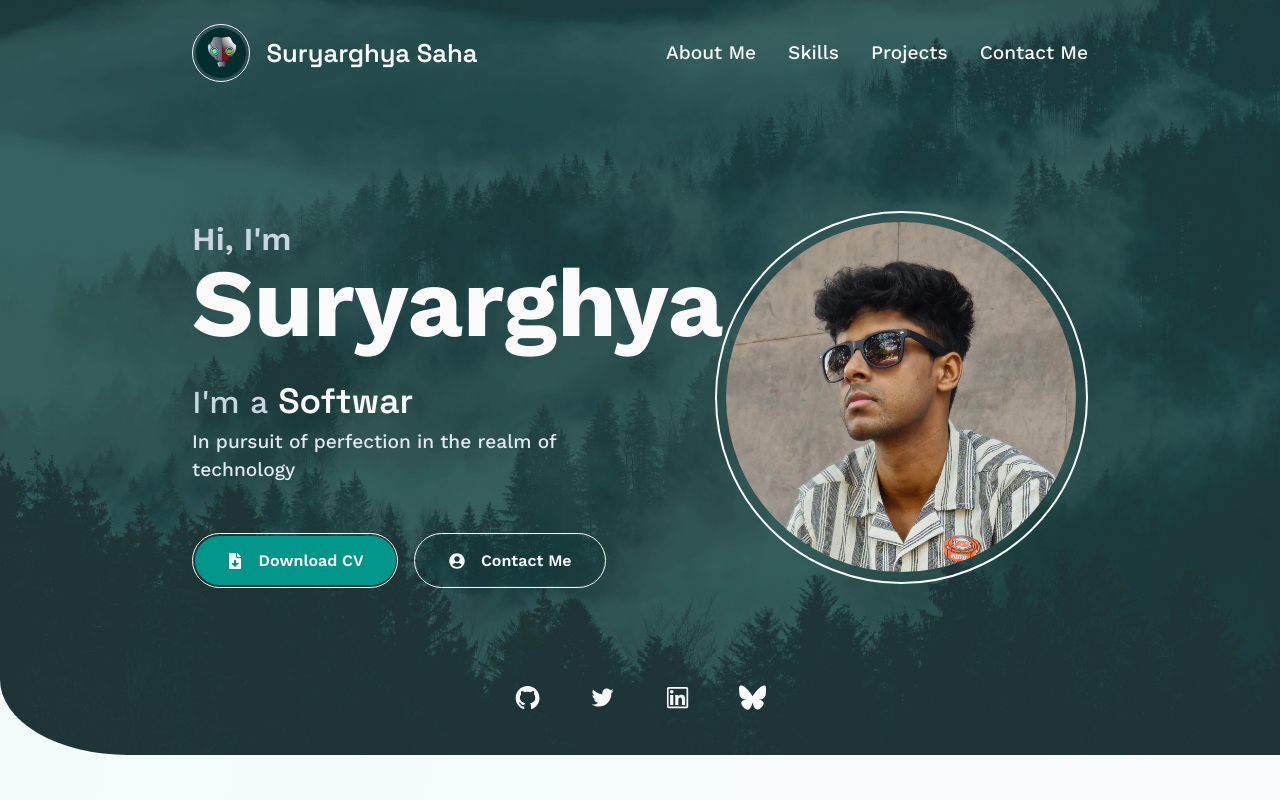
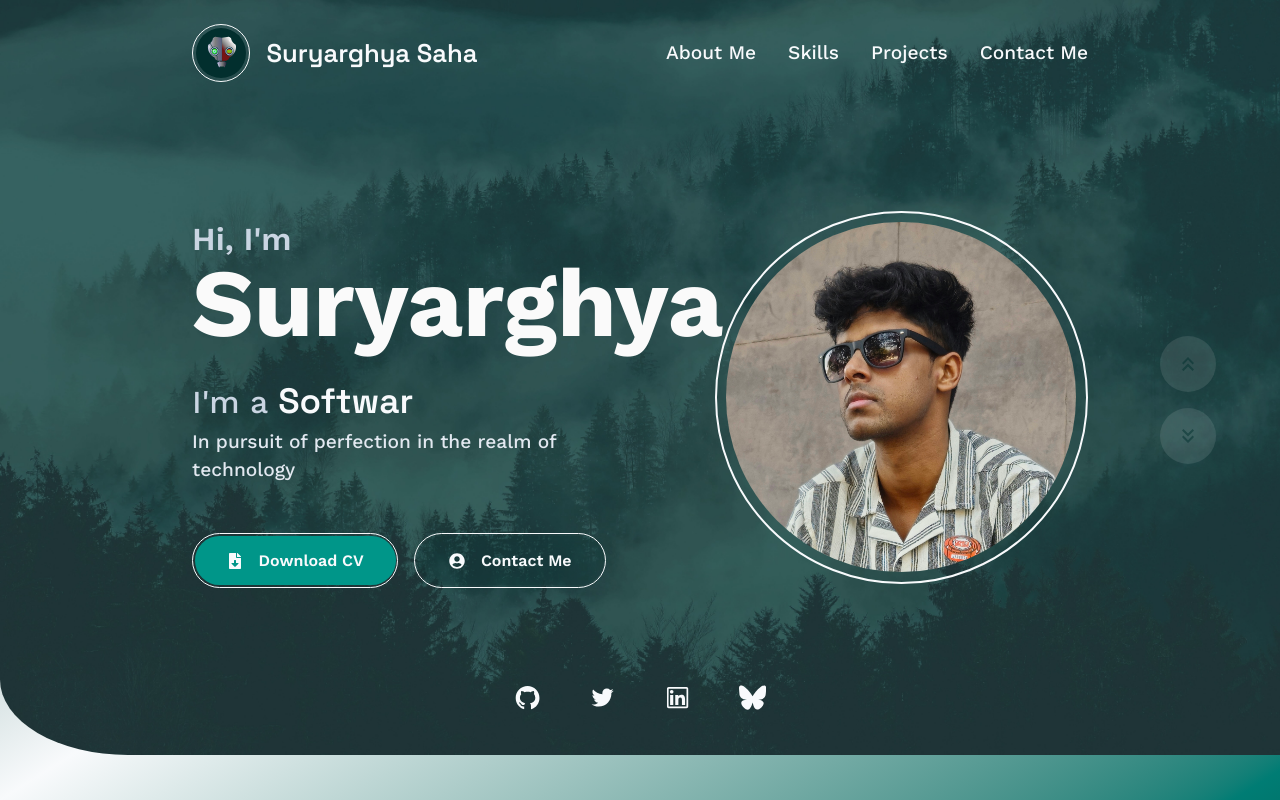
Before and after one commit to cole319/portfolio-suryarghya-0524, a Next.js app: page / in a window 1280 px wide. Shown: the top 800 px of the page. Built offline with nearby package versions, Linux system fonts and the light colour scheme.

Commit message:
scroll buttons

```diff
--- a/app/components/AboutMe.tsx
+++ b/app/components/AboutMe.tsx
@@ -4,6 +4,7 @@ export default function AboutMe() {
   return (
     <section
       id="about_me"
+      data-key="next_prev"
       className="px-[12rem] py-[10rem] bg-gradient-to-l from-teal-800 via-teal-800/20 to-transparent text-slate-50 rounded-tr-[10%] flex justify-between item-center"
     >
       <div
--- a/app/components/ContactMe.tsx
+++ b/app/components/ContactMe.tsx
@@ -1,6 +1,6 @@
 export default function ContactMe() {
   return (
-    <div>
+    <section>
       Lorem ipsum dolor sit amet consectetur adipisicing elit. Cumque laboriosam
       nemo voluptatum velit dolor numquam voluptas sunt, excepturi corrupti
       doloremque neque, sed illo fuga ut quas. Temporibus corporis ducimus fuga?
@@ -17,6 +17,6 @@ export default function ContactMe() {
       elit. Cumque laboriosam nemo voluptatum velit dolor numquam voluptas sunt,
       excepturi corrupti doloremque neque, sed illo fuga ut quas. Temporibus
       corporis ducimus fuga?
-    </div>
+    </section>
   );
 }
--- a/app/components/Navbar.tsx
+++ b/app/components/Navbar.tsx
@@ -3,7 +3,10 @@ import Link from "next/link";
 
 export default function Navbar() {
   return (
-    <nav className="px-[12rem] py-[1.5rem] flex justify-between items-center w-full text-slate-50 ">
+    <nav
+      data-key="next_prev"
+      className="px-[12rem] py-[1.5rem] flex justify-between items-center w-full text-slate-50 "
+    >
       <div id="logo" className="flex justify-start items-center gap-[1rem]">
         <div
           id="icons"
--- a/app/components/Projects.tsx
+++ b/app/components/Projects.tsx
@@ -9,6 +9,7 @@ export default function Projects() {
   return (
     <section
       id="projects"
+      data-key="next_prev"
       className="px-[12rem] py-[6rem] bg-gradient-to-l from-teal-800 via-teal-800/50 to-transparent text-slate-50 rounded-tr-[10%] flex flex-col justify-center item-center"
     >
       <div className="grid grid-cols-3 gap-[2rem]">
--- /dev/null
+++ b/app/components/SectionNavButton.tsx
@@ -0,0 +1,29 @@
+"use client";
+import { MdKeyboardDoubleArrowUp } from "react-icons/md";
+import { MdKeyboardDoubleArrowDown } from "react-icons/md";
+
+// internal imports
+
+import { navigateToNext, navigateToPrev } from "../utils/navigateToNextOrPrev";
+
+export function SectionNavButtonUp() {
+  return (
+    <button
+      className="bg-slate-50/10 text-teal-950/50 p-[1rem] text-[1.5rem] rounded-full cursor-pointer hover:bg-slate-50 hover:text-teal-950 ease-in-out duration-300"
+      onClick={navigateToPrev}
+    >
+      <MdKeyboardDoubleArrowUp />
+    </button>
+  );
+}
+
+export function SectionNavButtonDown() {
+  return (
+    <button
+      className="bg-slate-50/10 text-teal-950/50 p-[1rem] text-[1.5rem] rounded-full cursor-pointer hover:bg-slate-50 hover:text-teal-950 ease-in-out duration-300"
+      onClick={navigateToNext}
+    >
+      <MdKeyboardDoubleArrowDown />
+    </button>
+  );
+}
--- a/app/components/Skills.tsx
+++ b/app/components/Skills.tsx
@@ -8,6 +8,7 @@ export default function Skills() {
   return (
     <section
       id="skills"
+      data-key="next_prev"
       className="px-[12rem] py-[6rem] bg-gradient-to-r from-teal-800 via-teal-800/50 to-transparent text-slate-50 rounded-bl-[10%] flex justify-between item-center"
     >
       <div
--- a/app/page.tsx
+++ b/app/page.tsx
@@ -1,7 +1,6 @@
 import Image from "next/image";
 
-import { FaInfoCircle } from "react-icons/fa";
-import { FaLightbulb } from "react-icons/fa";
+import { FaInfoCircle, FaLightbulb, FaMailBulk } from "react-icons/fa";
 import { FaGears } from "react-icons/fa6";
 
 //internal imports
@@ -13,10 +12,18 @@ import Projects from "./components/Projects";
 import ContactMe from "./components/ContactMe";
 import Footer from "./components/Footer";
 import Header from "./components/Header";
+import {
+  SectionNavButtonUp,
+  SectionNavButtonDown,
+} from "./components/SectionNavButton";
 
 export default function Home() {
   return (
-    <div className="min-h-screen font-display-work bg-gradient-to-br from-teal-50 via-slate-50 to-teal-50 text-teal-950 flex flex-col justify-between gap-[2rem] ">
+    <main className="relative min-h-screen font-display-work bg-gradient-to-br from-teal-800 via-slate-50 to-teal-700 bg-fixed text-teal-950 flex flex-col justify-between gap-[2rem]">
+      <div className="fixed top-[50vh] right-[5%] transform -translate-y-[50%] z-50 flex flex-col gap-[1rem]">
+        <SectionNavButtonUp />
+        <SectionNavButtonDown />
+      </div>
       <div className="bg-[url('/hero_bg.jpg')] bg-cover bg-fixed rounded-bl-[10%]">
         <Navbar />
         <Hero />
@@ -45,8 +52,13 @@ export default function Home() {
       <div className="bg-[url('/projects_bg.jpg')] bg-cover bg-fixed bg-center rounded-tr-[10%]">
         <Projects />
       </div>
+      <Header
+        icon={<FaMailBulk size={20} />}
+        heading="Contact"
+        desc="Let's connect"
+      />
       <ContactMe />
       <Footer />
-    </div>
+    </main>
   );
 }
--- /dev/null
+++ b/app/utils/navigateToNextOrPrev.ts
@@ -0,0 +1,75 @@
+export function navigateToNext() {
+  const sections = Array.from(
+    document.querySelectorAll("[data-key]")
+  ) as HTMLElement[];
+  const scrollY = window.scrollY;
+
+  const next = sections.find((section) => section.offsetTop > scrollY + 10);
+
+  if (next) {
+    next.scrollIntoView({ behavior: "smooth" });
+  }
+}
+
+export function navigateToPrev() {
+  const sections = Array.from(
+    document.querySelectorAll("[data-key]")
+  ) as HTMLElement[];
+  const scrollY = window.scrollY;
+
+  const prev = sections
+    .reverse()
+    .find((section) => section.offsetTop < scrollY - 10);
+
+  if (prev) {
+    prev.scrollIntoView({ behavior: "smooth" });
+  }
+}
+
+// export function navigateToNext() {
+//   const sections = Array.from(document.querySelectorAll("[data-key]"));
+//   const scrollY = window.scrollY;
+
+//   const next = sections.find((section) => section.offsetTop > scrollY);
+//   if (next) {
+//     next.scrollIntoView({ behavior: "smooth" });
+//   }
+// }
+
+// export function navigateToPrev() {
+//   const sections = Array.from(document.querySelectorAll("section"));
+//   const scrollY = window.scrollY;
+
+//   const prev = sections
+//     .reverse()
+//     .find((section) => section.offsetTop < scrollY - 10);
+//   if (prev) {
+//     prev.scrollIntoView({ behavior: "smooth" });
+//   }
+// }
+
+// export function navigateToNext() {
+//   const sections = document.querySelectorAll("section");
+//   scrollY = window.scrollY;
+
+//   const next = Array.from(sections).find(
+//     (section) => section.offsetTop > scrollY + 10
+//   );
+
+//   if (next) {
+//     next.scrollIntoView({ behavior: "smooth" });
+//   }
+// }
+
+// export function navigateToPrev() {
+//   const sections = document.querySelectorAll("section");
+//   scrollY = window.scrollY;
+
+//   const prev = Array.from(sections).find(
+//     (section) => section.offsetTop < scrollY - 10
+//   );
+
+//   if (prev) {
+//     prev.scrollIntoView({ behavior: "smooth" });
+//   }
+// }
```
Also changed, not shown: 1 other file (tests, documents, lock files or other folders).
